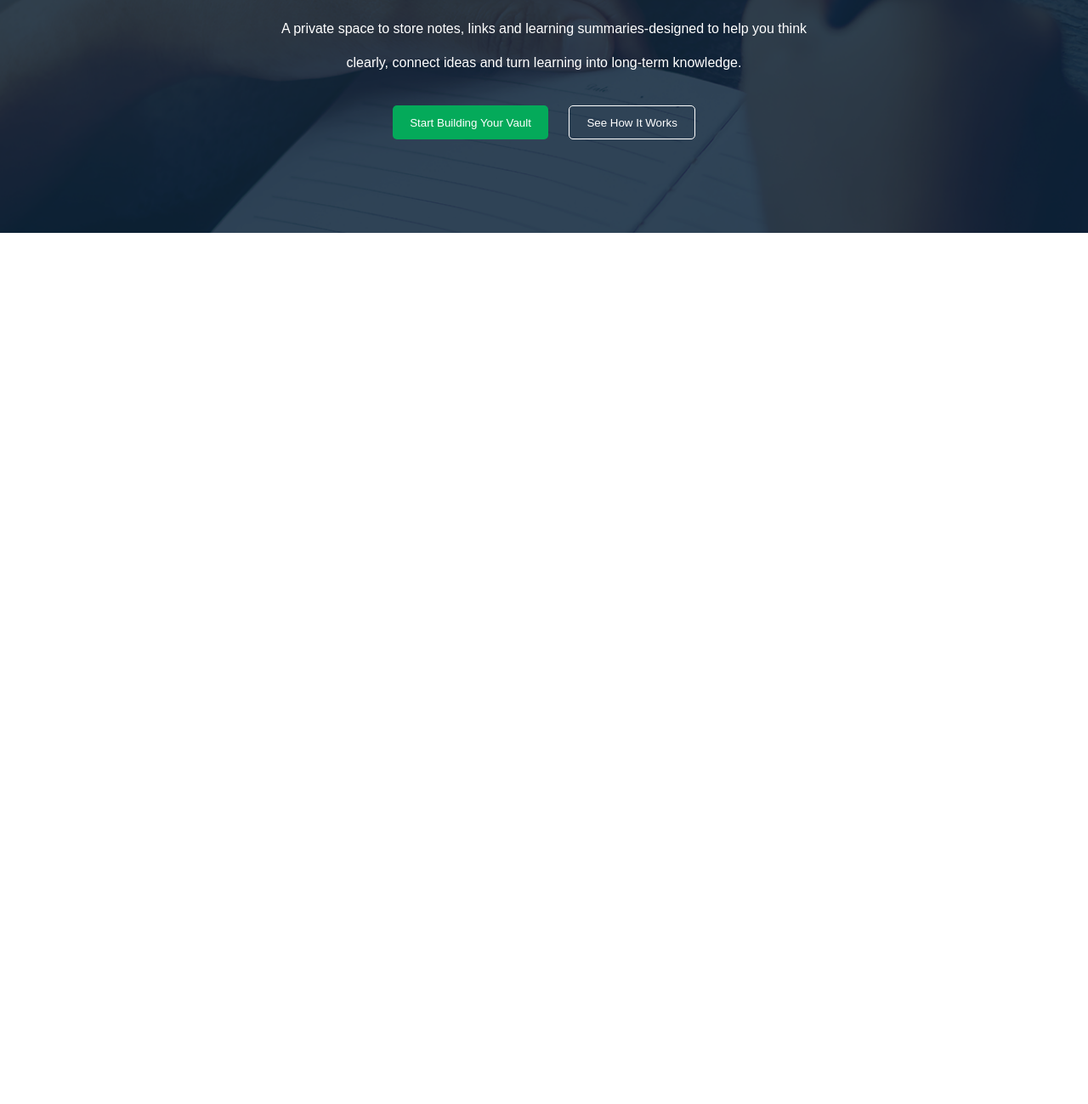
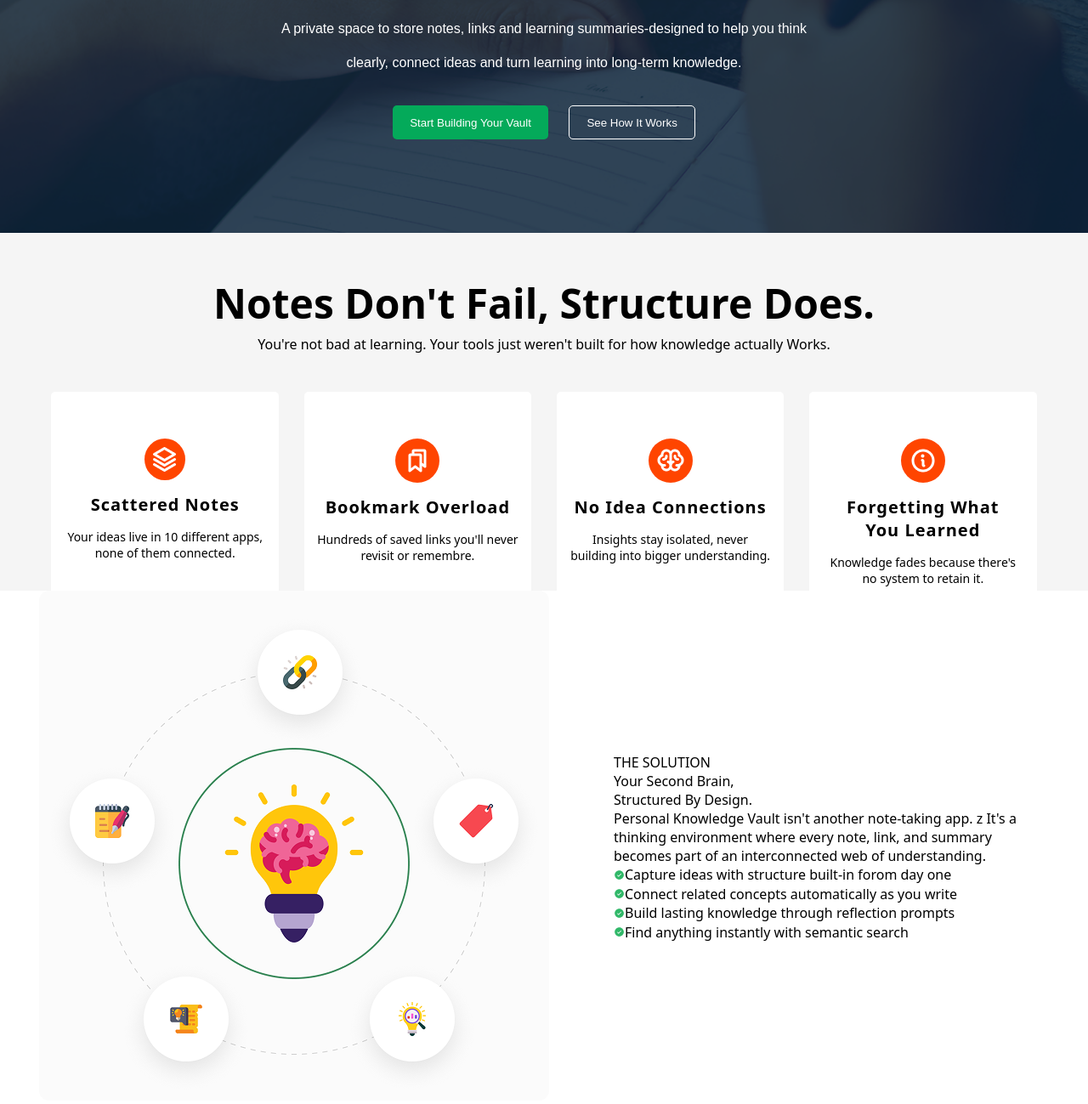
Before and after one commit to mddidarh311-jpg/Project-1, a plain HTML site: page index.html in a window 1280 px wide. Shown: the part 500-1799 px from the top of the page at 85% size. Before the commit the page ends 800 px from the top, so only its background shows below. Drawn offline with Linux system fonts and the light colour scheme.

Commit message:
card section complete, do section start

```diff
--- a/index.html
+++ b/index.html
@@ -21,7 +21,7 @@
    </div>
    <!-- nav end -->
 
-   <!-- section part 1 (Main-parent) start -->
+   <!-- section  (Main-parent) start -->
 
    <section class="main-parent">
     <div class="container">
@@ -46,6 +46,115 @@
       </div>
     </div>
    </section>
+   <!-- section (Main-parent) end -->
+
+   <!-- section (card) start -->
+
+   <section class="card">
+    <div class="main-text-container">
+      <div class="main-text-1">
+        <p>
+          Notes Don't Fail, Structure Does.
+        </p>
+      </div>
+      <div class="main-text-2">
+        <p>
+          You're not bad at learning. Your tools just weren't built for how knowledge actually Works.
+        </p>
+      </div>
+    </div>
+    <div class="card-container">
+      <div class="cards">
+        <div class="card-img">
+          <img src="assets/Vector.png" alt="">
+        </div>
+        <div class="card-text-1">
+          <p>Scattered Notes</p>
+        </div>
+        <div class="card-text-2">
+          <p>Your ideas live in 10 different apps, none of them connected.</p>
+        </div>
+      </div>
+      <div class="cards">
+        <div class="card-img">
+          <img src="assets/Bookmarks.png" alt="">
+        </div>
+        <div class="card-text-1">
+          <p>Bookmark Overload</p>
+        </div>
+        <div class="card-text-2">
+          <p>Hundreds of saved links you'll never revisit or remembre.</p>
+        </div>
+      </div>
+      <div class="cards">
+        <div class="card-img">
+          <img src="assets/Brain.png" alt="">
+        </div>
+        <div class="card-text-1">
+          <p>No Idea Connections</p>
+        </div>
+        <div class="card-text-2">
+          <p>Insights stay isolated, never building into bigger understanding.</p>
+        </div>
+      </div>
+      <div class="cards">
+        <div class="card-img">
+          <img src="assets/Info.png" alt="">
+        </div>
+        <div class="card-text-1">
+          <p>Forgetting What <br> You Learned</p>
+        </div>
+        <div class="card-text-2">
+          <p>Knowledge fades because there's no system to retain it.</p>
+        </div>
+      </div>
+    </div>
+   </section>
+   <!-- section (card) end -->
+
+   <!-- section (do) start -->
+
+   <section class="do">
+      <div class="do-img">
+        <img src="assets/knowledge.png" alt="">
+      </div>
+
+    <div class="do-container">
+      <div class="do-text-1">
+        <P>THE SOLUTION</P>
+      </div>
+      <div class="do-text-2">
+        <P>Your Second Brain,<br>Structured By Design.</P>
+      </div>
+      <div class="do-text-3">
+        <p>Personal Knowledge Vault isn't another note-taking app. z It's a thinking environment where every note, link, and summary becomes part of an interconnected web of understanding.</p>
+      </div>
+
+    <div class="do-ul">
+      <ul>
+        <li class="do-li">
+          <img src="assets/CheckCircle.png" alt="">
+          <p>Capture ideas with structure built-in forom day one</p>
+        </li>
+        <li class="do-li">
+          <img src="assets/CheckCircle.png" alt="">
+          <p>Connect related concepts automatically as you write</p>
+        </li>
+        <li class="do-li">
+          <img src="assets/CheckCircle.png" alt="">
+          <p>Build lasting knowledge through reflection prompts</p>
+        </li>
+        <li class="do-li">
+          <img src="assets/CheckCircle.png" alt="">
+          <p>Find anything instantly with semantic search</p>
+        </li>
+      </ul>
+    </div>
+    </div>
+   </section>
+
+
+
 
 </body>
 </html>
--- a/style.css
+++ b/style.css
@@ -138,3 +138,99 @@
   height: 40px;
   border-radius: 5px;
 }
+
+/* section main-parent end */
+
+/* section card start */
+
+.card{
+  background-color: rgb(245, 245, 245);
+  padding: 2%;
+  font-family: system-ui, -apple-system, BlinkMacSystemFont, 'Segoe UI', Roboto, Oxygen, Ubuntu, Cantarell, 'Open Sans', 'Helvetica Neue', sans-serif;
+  max-height: 370px;
+}
+
+.main-text-container{
+  text-align: center;
+  padding: 1% 0%;
+  margin: 1%;
+
+}
+
+.main-text-1{
+  font-size: 48px;
+  font-weight: bold;
+  margin-bottom: 5px;
+  width: 100%;
+}
+
+.card-container{
+  display: flex;
+  justify-content: space-around;
+  flex-wrap: wrap;
+  padding: 1% 0%;
+  margin: 20px;
+}
+
+.cards{
+  background-color: white;
+  padding: 50px 10px 100px 10px ;
+  max-width: 20%;
+  display: flex;
+  flex-direction: column;
+  align-items: center;
+  gap: 15px;
+  transition: 0.3s ease;
+  border: 5px solid white;
+  border-radius: 5px;
+
+}
+
+.cards:hover{
+  transform: translateY(-20px);
+  border: 5px solid rgb(255, 69, 0) ;
+}
+
+.card-img{
+  background-color: rgb(255, 69, 0);
+  border: none;
+  border-radius: 50%;
+  display: flex;
+  justify-content: center;
+  padding: 10px;
+}
+
+.card-text-1{
+  font-size: 20px;
+  font-weight:bold;
+  text-align: center;
+  letter-spacing: 1px;
+}
+.card-text-2{
+  text-align: center;
+  font-size: 14px;
+}
+/* section card end */
+
+/* section do start */
+
+.do{
+  display: flex;
+  justify-content: space-evenly;
+  align-items: center;
+  gap: 30px;
+
+}
+
+.do-container{
+  max-width: 40%;
+  font-family: system-ui, -apple-system, BlinkMacSystemFont, 'Segoe UI', Roboto, Oxygen, Ubuntu, Cantarell, 'Open Sans', 'Helvetica Neue', sans-serif;
+}
+
+.do-li{
+  display: inline-flex;
+  align-items: center;
+}
+.do-li img{
+  max-width: 13px;
+}
```
